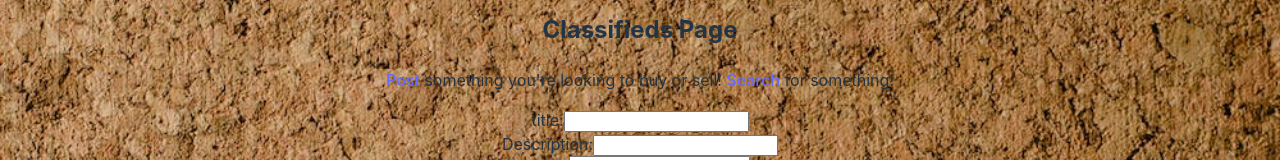
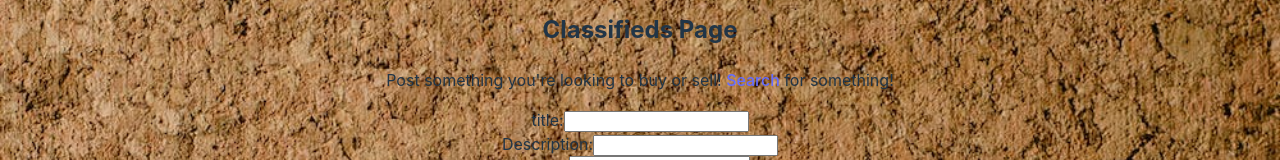
Before and after one commit to bentwhiskers/project-3, a React (Vite) app: page /classifieds in a window 1280 px wide. Shown: the part 287-447 px from the top of the page. Built offline with nearby package versions, Linux system fonts and the light colour scheme.

Commit message:
changed wording

```diff
--- a/client/pages/classifieds.jsx
+++ b/client/pages/classifieds.jsx
@@ -9,7 +9,7 @@ export default function Classifieds() {
 
     <p>
 
-    <a href = "/classPost"> Post</a> something you're looking to buy or sell! <a href = "/search">Search</a> for something!
+    Post something you're looking to buy or sell! <a href = "/search">Search</a> for something!
     </p>
     <ClassPost/>
     <Footer/>
--- a/client/pages/eventPost.jsx
+++ b/client/pages/eventPost.jsx
@@ -5,6 +5,13 @@
 //date picker for date and time instaad of typing in
 
 import { useState } from 'react';
+import styled from '@emotion/styled'
+
+const EventForm = styled.form(
+  {
+
+  }
+)
 
 
 function EventPost() {
--- a/package.json
+++ b/package.json
@@ -16,6 +16,7 @@
     "bcryptjs": "^2.4.3",
     "cors": "^2.8.5",
     "dotenv": "^16.3.1",
+    "esbuild": "^0.19.2",
     "express": "^4.18.2",
     "express-validator": "^7.0.1",
     "jsonwebtoken": "^9.0.1",
```
Also changed, not shown: 1 other file (tests, documents, lock files or other folders).
